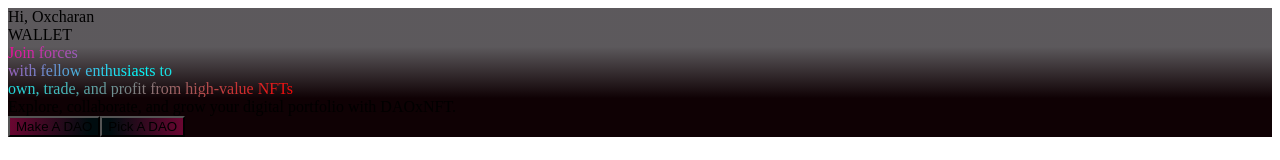
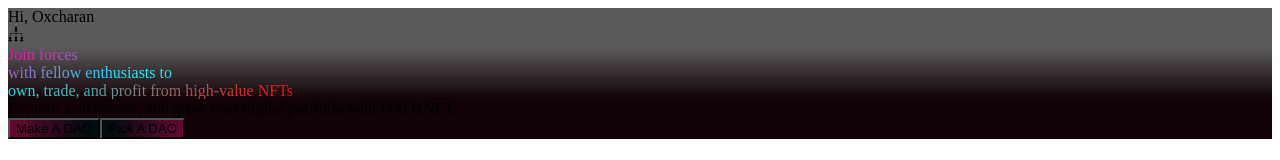
Before and after one commit to charans29/da0-x-nft, a Next.js app: page /Hero in a window 1280 px wide. Shown: the top 160 px of the page. Built offline with nearby package versions, Linux system fonts and the light colour scheme.

Commit message:
dev:org for DAO

```diff
--- a/elements/Header.tsx
+++ b/elements/Header.tsx
@@ -1,4 +1,5 @@
 import React from 'react'
+import { GiOrganigram } from "react-icons/gi";
 
 function Header() {
   return (
@@ -6,9 +7,9 @@ function Header() {
             <div className='text-green-500 font-extrabold text-xs font-sans scale-x-120'>
                 Hi, Oxcharan
             </div>
-            <div className='text-purple-500 font-extrabold text-xs font-sans scale-x-120'>
-                WALLET
-            </div>
+            {/* <div className='fill-purple-500 font-extrabold text-xs font-sans scale-x-120'> */}
+                <GiOrganigram className='fill-gray-300'/>
+            {/* </div> */}
         </div>
   )
 }
--- a/pages/DAOS.tsx
+++ b/pages/DAOS.tsx
@@ -38,7 +38,9 @@ function DAOS() {
     setTimeout(() => {
       setBlinkEnter(false);
     }, 100);
-    setPicked(true);
+    setTimeout(() => {
+      setPicked(true);
+    }, 500);
     setTimeout(() => {
       setPicked(false);
       setSelectedDaoIdx(null);
```
